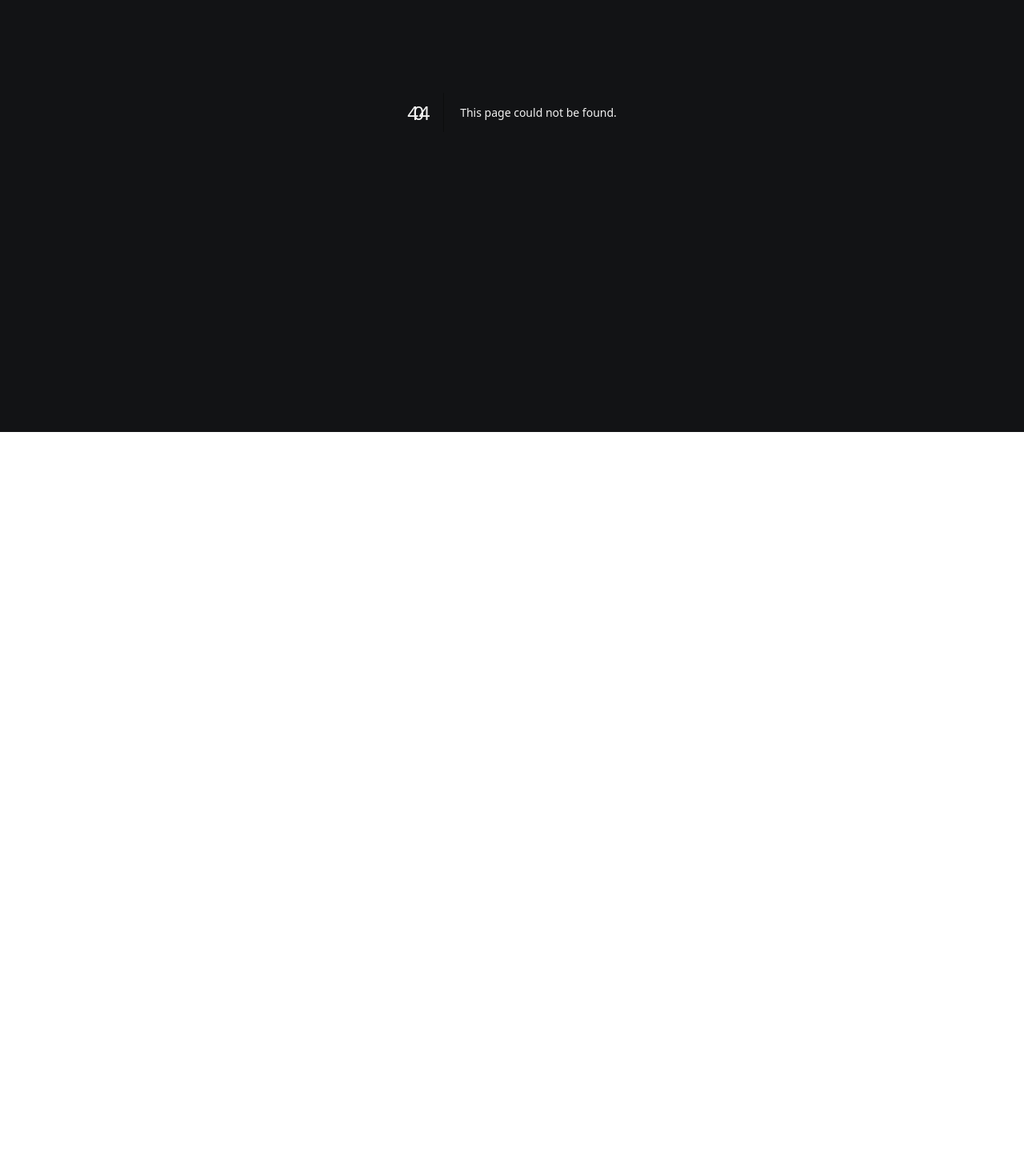
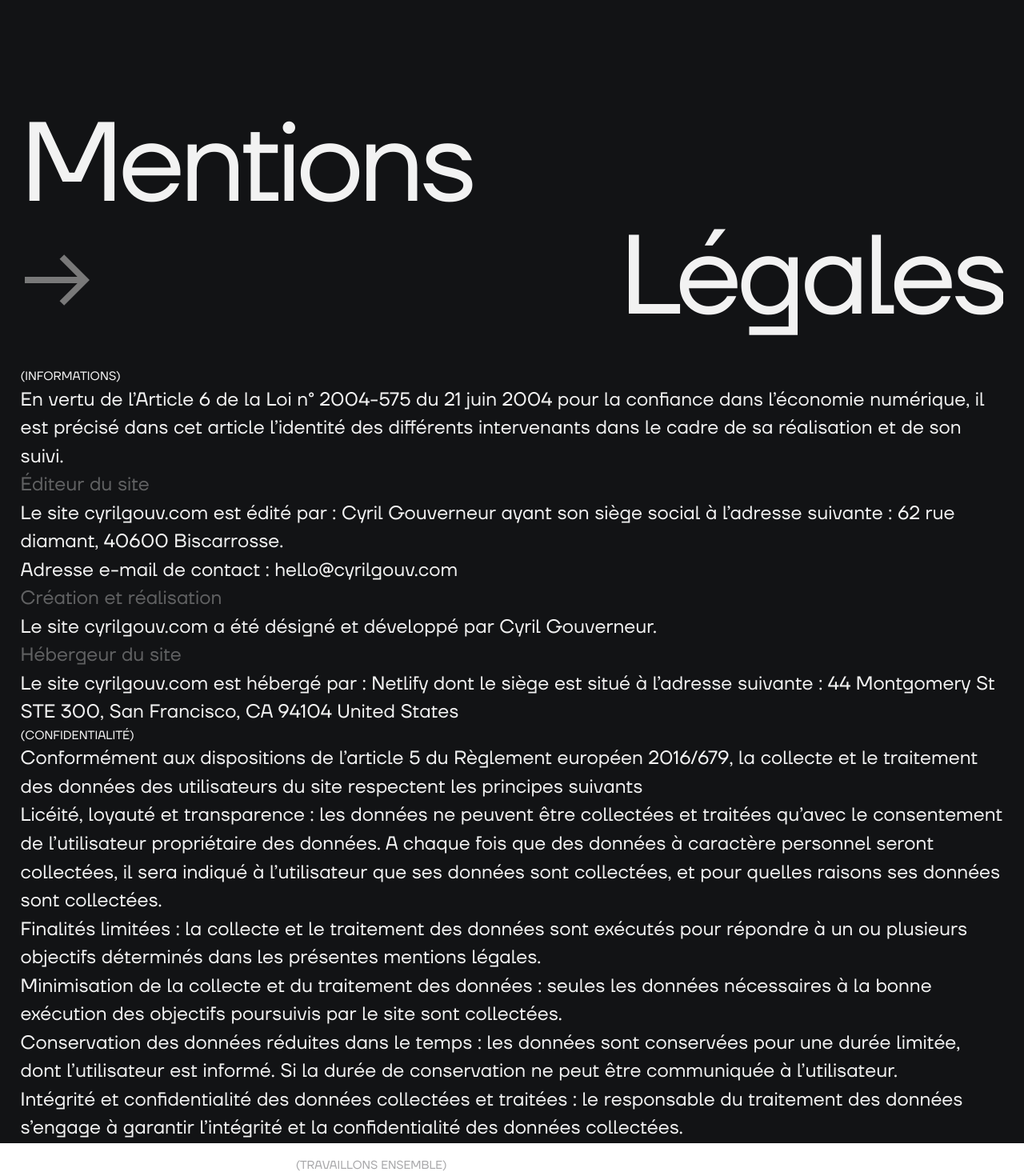
Before and after one commit to CyrilGouv/next-folio, a Next.js app: page /legales/mentions-legales in a window 1280 px wide. Before the commit this address had no page. Shown: the part 260-1730 px from the top of the page at 80% size. Before the commit the page ends 800 px from the top, so only its background shows below. Built offline with nearby package versions, Linux system fonts and the light colour scheme.

Commit message:
added mentions legales page

```diff
--- /dev/null
+++ b/app/legales/mentions-legales/page.js
@@ -0,0 +1,17 @@
+import Hero from "@/components/Blocks/Hero/Hero"
+import Legales from "@/components/Blocks/Legales/Legales";
+import Footer from "@/components/Layout/Footer/Footer"
+
+
+export default function Mentions() {
+
+  const page = "mentions"
+
+  return (
+    <>
+      <Hero page={ page } />
+      <Legales />
+      <Footer />
+    </>
+  );
+}
--- /dev/null
+++ b/components/Blocks/Legales/Legales.jsx
@@ -0,0 +1,27 @@
+import TextInfo from "@/components/UI/Elements/Text/TextInfo"
+import { mentionsContent } from "@/data/content"
+
+import styles from "./Legales.module.scss"
+import LegalesContent from "./LegalesContent"
+
+
+const Legales = () => {
+    return (
+        <section className={ styles.legales }>
+            <div className="container">
+
+                { mentionsContent.map(({ id, title, content }) => (
+                    <div key={ id } className={ styles.legales__wrapper }>
+                        <div class={ styles.legales__title }>
+                            <TextInfo body={ title } />
+                        </div>
+
+                        <LegalesContent body={ content } />
+                    </div>
+                )) }
+            </div>
+        </section>
+    )
+}
+
+export default Legales
--- /dev/null
+++ b/components/Blocks/Legales/LegalesContent.jsx
@@ -0,0 +1,71 @@
+import styles from "./LegalesContent.module.scss"
+
+
+const LegalesContent = ({ body }) => {
+
+    switch(body) {
+        case "informations":
+            return (
+                <div className={ styles.content }>
+                    <p className={ `${styles.content__text} text--large` }>
+                        En vertu de l’Article 6 de la Loi n° 2004-575 du 21 juin 2004 pour la confiance dans l’économie numérique, il est précisé dans cet article l’identité des différents intervenants dans le cadre de sa réalisation et de son suivi.
+                    </p>
+                    <p className={ `${styles.content__text} text--large` }>
+                        <span className="text--opacity">
+                            Éditeur du site
+                        </span>
+                    </p>
+                    <p className={ `${styles.content__text} text--large` }>
+                        Le site cyrilgouv.com est édité par : Cyril Gouverneur ayant son siège social à l’adresse suivante : 62 rue diamant, 40600 Biscarrosse.
+                    </p>
+                    <p className={ `${styles.content__text} text--large` }>
+                        Adresse e-mail de contact : hello@cyrilgouv.com
+                    </p>
+                    <p className={ `${styles.content__text} text--large` }>
+                        <span className="text--opacity">
+                            Création et réalisation
+                        </span>
+                    </p>
+                    <p className={ `${styles.content__text} text--large` }>
+                        Le site cyrilgouv.com a été désigné et développé par Cyril Gouverneur.
+                    </p>
+                    <p className={ `${styles.content__text} text--large` }>
+                        <span className="text--opacity">
+                            Hébergeur du site
+                        </span>
+                    </p>
+                    <p className={ `${styles.content__text} text--large` }>
+                        Le site cyrilgouv.com est hébergé par : Netlify dont le siège est situé à l’adresse suivante :
+                        44 Montgomery St STE 300, San Francisco, CA 94104 United States
+                    </p>
+                </div>
+            )
+
+        case "confidentialite":
+            return (
+                <div className={ styles.content }>
+                    <p class={ `${styles.content__text} text--large` }>
+                        Conformément aux dispositions de l’article 5 du Règlement européen 2016/679, la collecte et le traitement des données des utilisateurs du site respectent les principes suivants
+                    </p>
+                    <p class={ `${styles.content__text} text--large` }>
+                        Licéité, loyauté et transparence : les données ne peuvent être collectées et traitées qu’avec le consentement de l’utilisateur propriétaire des données. A chaque fois que des données à caractère personnel seront collectées, il sera indiqué à l’utilisateur que ses données sont collectées, et pour quelles raisons ses données sont collectées.
+                    </p>
+                    <p class={ `${styles.content__text} text--large` }>
+                        Finalités limitées : la collecte et le traitement des données sont exécutés pour répondre à un ou plusieurs objectifs déterminés dans les présentes mentions légales.
+                    </p>
+                    <p class={ `${styles.content__text} text--large` }>
+                        Minimisation de la collecte et du traitement des données : seules les données nécessaires à la bonne exécution des objectifs poursuivis par le site sont collectées.
+                    </p>
+                    <p class={ `${styles.content__text} text--large` }>
+                        Conservation des données réduites dans le temps : les données sont conservées pour une durée limitée, dont l’utilisateur est informé. Si la durée de conservation ne peut être communiquée à l’utilisateur.
+                    </p>
+                    <p class={ `${styles.content__text} text--large` }>
+                        Intégrité et confidentialité des données collectées et traitées : le responsable du traitement des données s’engage à garantir l’intégrité et la confidentialité des données collectées.
+                    </p>
+                </div>
+            )
+    }
+
+}
+
+export default LegalesContent
--- a/components/UI/Elements/Menu/MenuFooter.jsx
+++ b/components/UI/Elements/Menu/MenuFooter.jsx
@@ -23,7 +23,7 @@ const MenuFooter = () => {
 
             <li className={ styles.menu__item }>
                 <Link
-                    href="/mentions-legales"
+                    href="/legales/mentions-legales"
                     className={ `${styles.menu__item__link} link--underline link--underline__dark` }
                 >
                     <span>Mentions légales</span>
--- a/components/UI/Elements/Title/TitlePage.jsx
+++ b/components/UI/Elements/Title/TitlePage.jsx
@@ -18,7 +18,7 @@ const TitlePage = ({ page }) => {
     useGSAP(() => {
         animationsTitlePage(firstLine.current, lastLine.current)
 
-        if(page === "testimonials" || page === "contact") {
+        if(page === "testimonials" || page === "contact" || page === "mentions") {
             animationsTitleArrow(lastLine.current)
         }
     })
@@ -103,6 +103,26 @@ const TitlePage = ({ page }) => {
                 </h1>
             )
 
+        case "mentions":
+            return (
+                <h1 className={ styles.title }>
+                    <span className={ styles.title__line }>
+                        <span ref={ firstLine } className={ styles.title__line__word }>Mentions</span>
+                    </span>
+                    <span ref={ lastLine } className={ `${styles.title__line} ${styles.title__line__alt}` }>
+                        <svg className={ styles.title__line__arrow } version="1.1" viewBox="0 0 17 12" xmlns="http://www.w3.org/2000/svg">
+                            <g fill="none" fillRule="evenodd">
+                            <g transform="translate(8 6) rotate(45) translate(-5 -5)" stroke="#797979" strokeWidth="1.5">
+                            <polyline points="2.306 0 9.9927 0 9.9927 7.6867"/>
+                            <path d="m9.9927 0-9.9927 9.9927"/>
+                            </g>
+                            </g>
+                        </svg>
+                        <span className={ styles.title__line__word }>Légales</span>
+                    </span>
+                </h1>
+            )
+
     }
 
 }
--- a/data/content.js
+++ b/data/content.js
@@ -28,3 +28,18 @@ export const contactAvatar = {
     img: "/images/projects/fake/project-01.webp",
     alt: "Vous avez un projet web ? Contactez Cyril Gouv !"
 }
+
+
+// Mentions Légales
+export const mentionsContent = [
+    {
+        id: 0,
+        title: "(Informations)",
+        content: "informations"
+    },
+    {
+        id: 1,
+        title: "(Confidentialité)",
+        content: "confidentialite"
+    },
+]
```
Also changed, not shown: components/Blocks/Legales/Legales.module.scss (added), components/Blocks/Legales/LegalesContent.module.scss (added).
